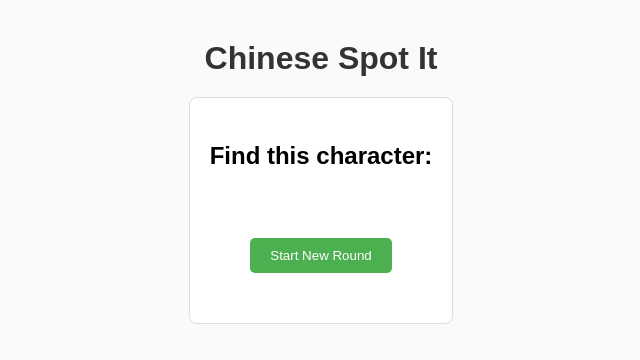
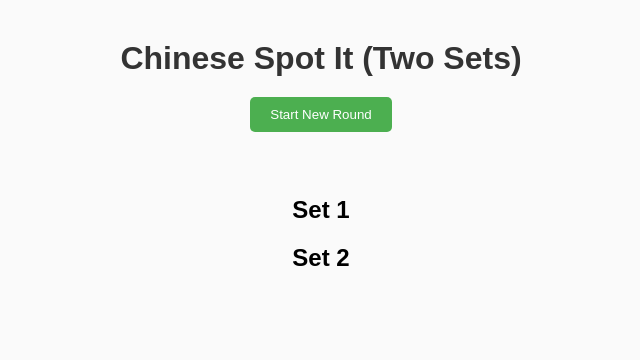
Before and after one commit to EMMA-CHUNG/spot-it-chinese-game, a plain HTML site: page index.html in a window 1280 px wide. Shown: the whole page, without its empty margins (319-959 px from the left). Drawn offline with Linux system fonts and the light colour scheme.

Commit message:
Update index.html

```diff
--- a/index.html
+++ b/index.html
@@ -2,29 +2,30 @@
 <html lang="en">
 <head>
   <meta charset="UTF-8">
-  <title>Chinese Spot It</title>
-  <!-- Link to external CSS -->
+  <title>Chinese Spot It (Two Sets)</title>
   <link rel="stylesheet" href="styles.css">
 </head>
 <body>
-  <h1>Chinese Spot It</h1>
+  <h1>Chinese Spot It (Two Sets)</h1>
 
-  <div id="game">
-    <div id="instructions">
-      <!-- This text will update with the target character to find -->
-      <p id="target-text">Find this character:</p>
-      <!-- Feedback (e.g., “Correct!” / “Try again!”) will appear here -->
-      <p id="feedback"></p>
-    </div>
-
-    <!-- Button to start / restart rounds -->
+  <div id="game-area">
+    <!-- Button to generate new sets -->
     <button id="new-round-btn">Start New Round</button>
 
-    <!-- Container to hold the character buttons -->
-    <div id="cards-container"></div>
+    <div id="feedback"></div>
+
+    <div class="sets-container">
+      <div class="set" id="set1">
+        <h2>Set 1</h2>
+        <div id="cards-container-1" class="cards-container"></div>
+      </div>
+      <div class="set" id="set2">
+        <h2>Set 2</h2>
+        <div id="cards-container-2" class="cards-container"></div>
+      </div>
+    </div>
   </div>
 
-  <!-- Link to external JavaScript -->
   <script src="app.js"></script>
 </body>
 </html>
```
